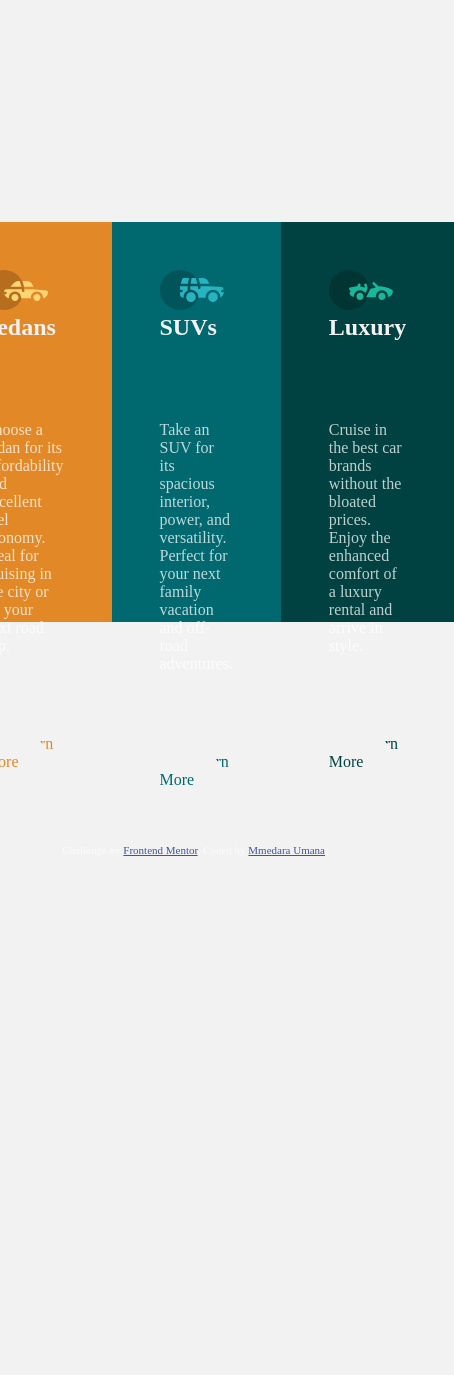
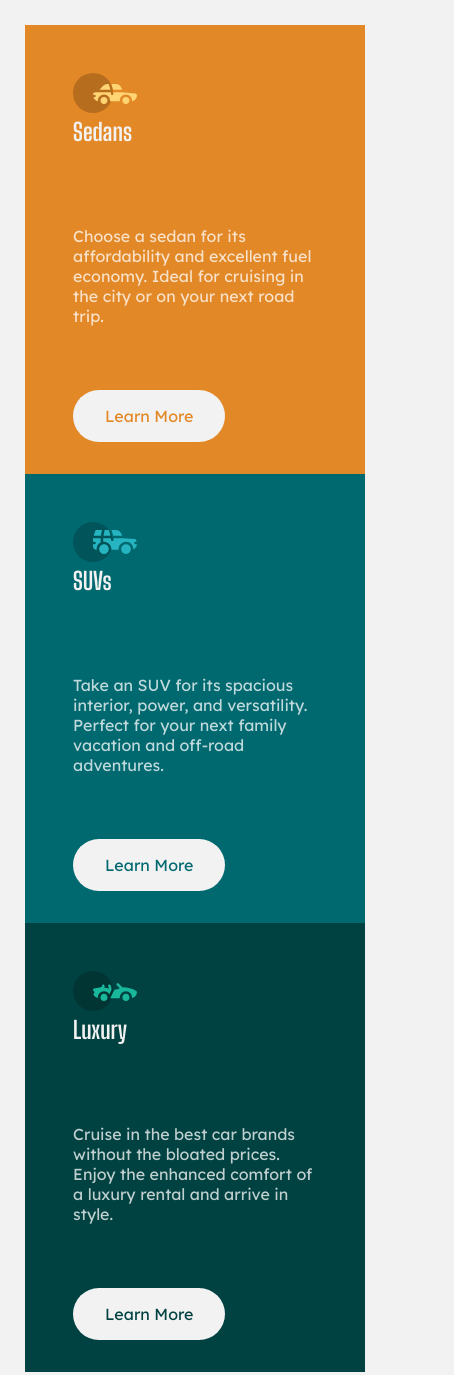
Before and after one commit to MmedaraU/3-column-preview-card-component, a plain HTML site: page index.html in a window 390 px wide. Shown: the top 1375 px of the page, 454 px wide, since content can reach past the window. Before the commit the page ends 856 px from the top, so only its background shows below. Drawn offline with Linux system fonts and the light colour scheme.

Commit message:
add hover effect and implement responsive design

```diff
--- a/css/style.css
+++ b/css/style.css
@@ -10,6 +10,7 @@ body {
   color: rgba(255, 255, 255, 0.75);
   max-width: 100vw;
   font-size: 100%;
+  font-family: 'Lexend Deca', sans-serif;
 }
 
 main {
@@ -22,8 +23,7 @@ main {
 
 section {
   padding: 3rem;
-  height: 25rem;
-  width: 20rem;
+  min-height: 23rem;
 }
 
 section:nth-of-type(1) {
@@ -34,12 +34,20 @@ section:nth-of-type(1) .btn {
   color: #e38826;
 }
 
+section:nth-of-type(1) .btn:hover, section:nth-of-type(1) .btn:focus {
+  background-color: #e38826;
+}
+
 section:nth-of-type(2) {
   background-color: #006970;
 }
 
 section:nth-of-type(2) .btn {
   color: #006970;
+}
+
+section:nth-of-type(2) .btn:hover, section:nth-of-type(2) .btn:focus {
+  background-color: #006970;
 }
 
 section:nth-of-type(3) {
@@ -50,7 +58,12 @@ section:nth-of-type(3) .btn {
   color: #004241;
 }
 
-section h1, section p {
+section:nth-of-type(3) .btn:hover, section:nth-of-type(3) .btn:focus {
+  background-color: #004241;
+}
+
+section h1,
+section p {
   padding-bottom: 5rem;
 }
 
@@ -59,8 +72,11 @@ p {
   color: rgba(255, 255, 255, 0.75);
 }
 
-h1, h2, h3 {
+h1,
+h2,
+h3 {
   color: #f2f2f2;
+  font-family: 'Big Shoulders Display', cursive;
 }
 
 /*======= Buttons =======*/
@@ -78,7 +94,19 @@ h1, h2, h3 {
   background-color: #f2f2f2;
 }
 
+.btn-default:hover, .btn-default:focus {
+  border: 2px solid #f2f2f2;
+}
+
+a.btn-default:hover, a.btn-default:focus {
+  color: #fff;
+}
+
 /*=============== Footer ===============*/
+footer {
+  color: #004241;
+}
+
 .attribution {
   font-size: 11px;
   text-align: center;
@@ -87,3 +115,10 @@ h1, h2, h3 {
 .attribution a {
   color: #3e52a3;
 }
+
+/*=============== Media Queries ===============*/
+@media screen and (max-width: 920px) {
+  main {
+    display: block;
+  }
+}
```
